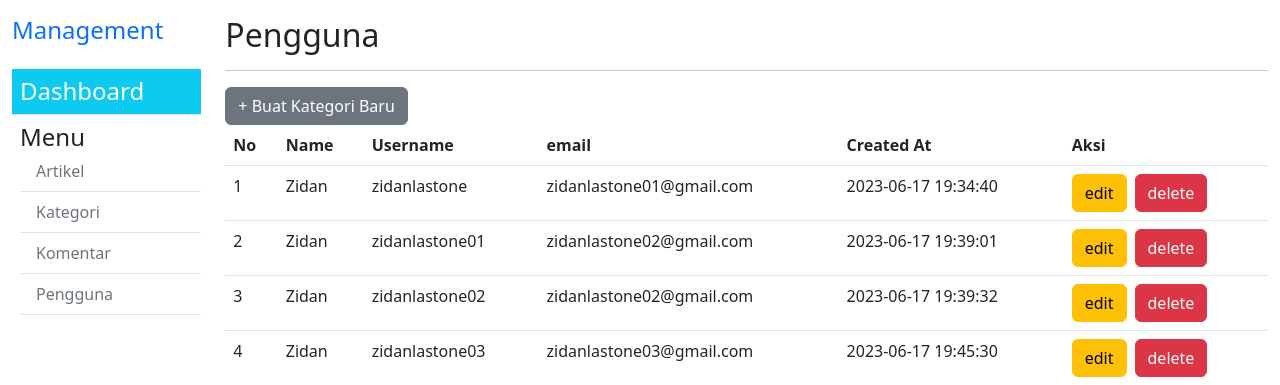
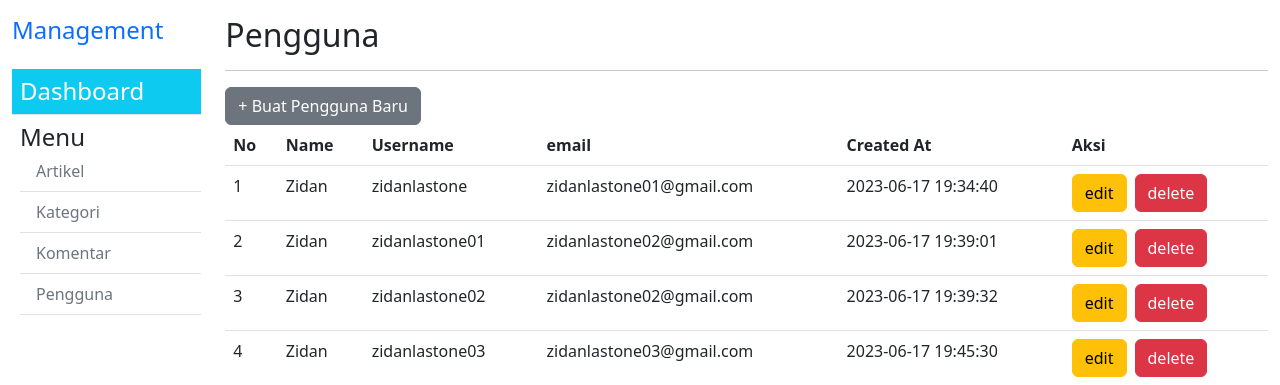
Before and after one commit to zidanlastone/pbw-01, a CodeIgniter app: page /database/index.php/management/user/index in a window 1280 px wide. Shown: the part 71-456 px from the top of the page. Run offline with CodeIgniter, Linux system fonts and the light colour scheme; data comes from the database, SQL or seed files in the repository.

Commit message:
user create action

```diff
--- a/application/views/management/user/index.php
+++ b/application/views/management/user/index.php
@@ -134,7 +134,7 @@
           <h2>Pengguna</h2>
           <hr>
 
-          <a href="<?= base_url('management/category/create') ?>" class="btn btn-secondary">+ Buat Kategori Baru</a>
+          <a href="<?= base_url('management/user/create') ?>" class="btn btn-secondary">+ Buat Pengguna Baru</a>
           <div class="table-responsive">
             <table class="table">
               <thead>
@@ -148,10 +148,10 @@
                 </tr>
               </thead>
               <tbody>
-                <?php foreach($list as $key => $item): ?>
+                <?php foreach ($list as $key => $item): ?>
                   <tr>
                     <td>
-                    <?= $key+1 ?>
+                      <?= $key + 1 ?>
                     </td>
                     <td>
                       <?= $item->name ?>
@@ -167,11 +167,11 @@
                     </td>
                     <td>
                       <div class="d-flex flex-row gap-2">
-                      <a href="<?= base_url('management/user/edit/'. $item->id) ?>" class="btn btn-warning">edit</a>
+                        <a href="<?= base_url('management/user/edit/' . $item->id) ?>" class="btn btn-warning">edit</a>
                         <!-- Form Delete -->
-                      <?= form_open('management/user/delete/'.$item->id, 'id="del-user-'.$item->id.'"' ) ?>
-                      <button class="btn btn-danger"
-                        type="button" onclick="deleteCategory(this.form, <?= $item->id ?>)">delete</button>
+                        <?= form_open('management/user/delete/' . $item->id, 'id="del-user-' . $item->id . '"') ?>
+                        <button class="btn btn-danger" type="button"
+                          onclick="deleteCategory(this.form, <?= $item->id ?>)">delete</button>
                         </form>
                       </div>
 
```
Lines whose indentation alone changed are shown as unchanged.
